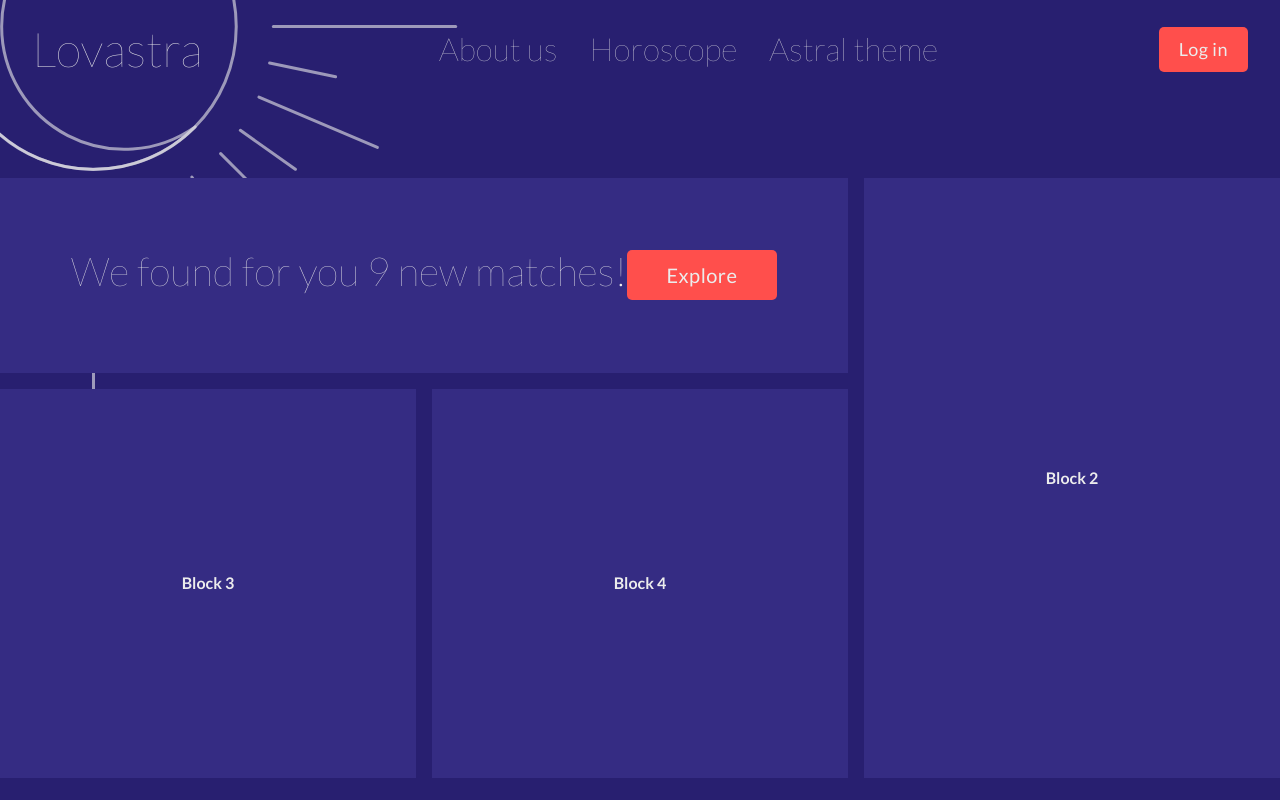
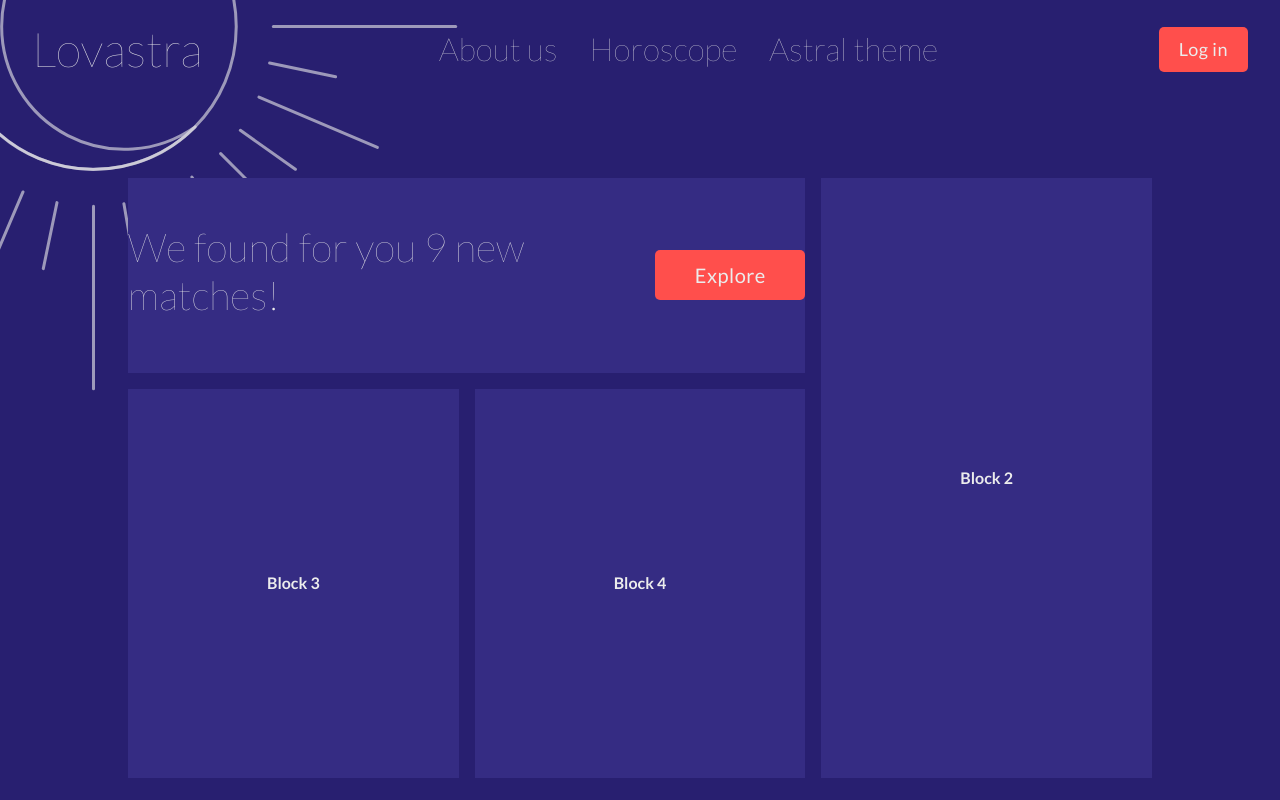
Before and after one commit to Jo-nana/lovastra, a React (Create React App) app: page /dashboard in a window 1280 px wide. Built offline with nearby package versions, Linux system fonts and the light colour scheme; no server answers.

Commit message:
styling fixed in dashboard compo

```diff
--- a/src/components/routes/dashboard/dashboard.styles.scss
+++ b/src/components/routes/dashboard/dashboard.styles.scss
@@ -1,6 +1,8 @@
 @import '../../../index.scss';
 
 .dashboard-container {
+  width: 80%;
+  margin: 0 auto;
   display: grid;
   grid-template-columns: 1fr 1fr 1fr;
   grid-template-rows: 1fr 2fr;
```
